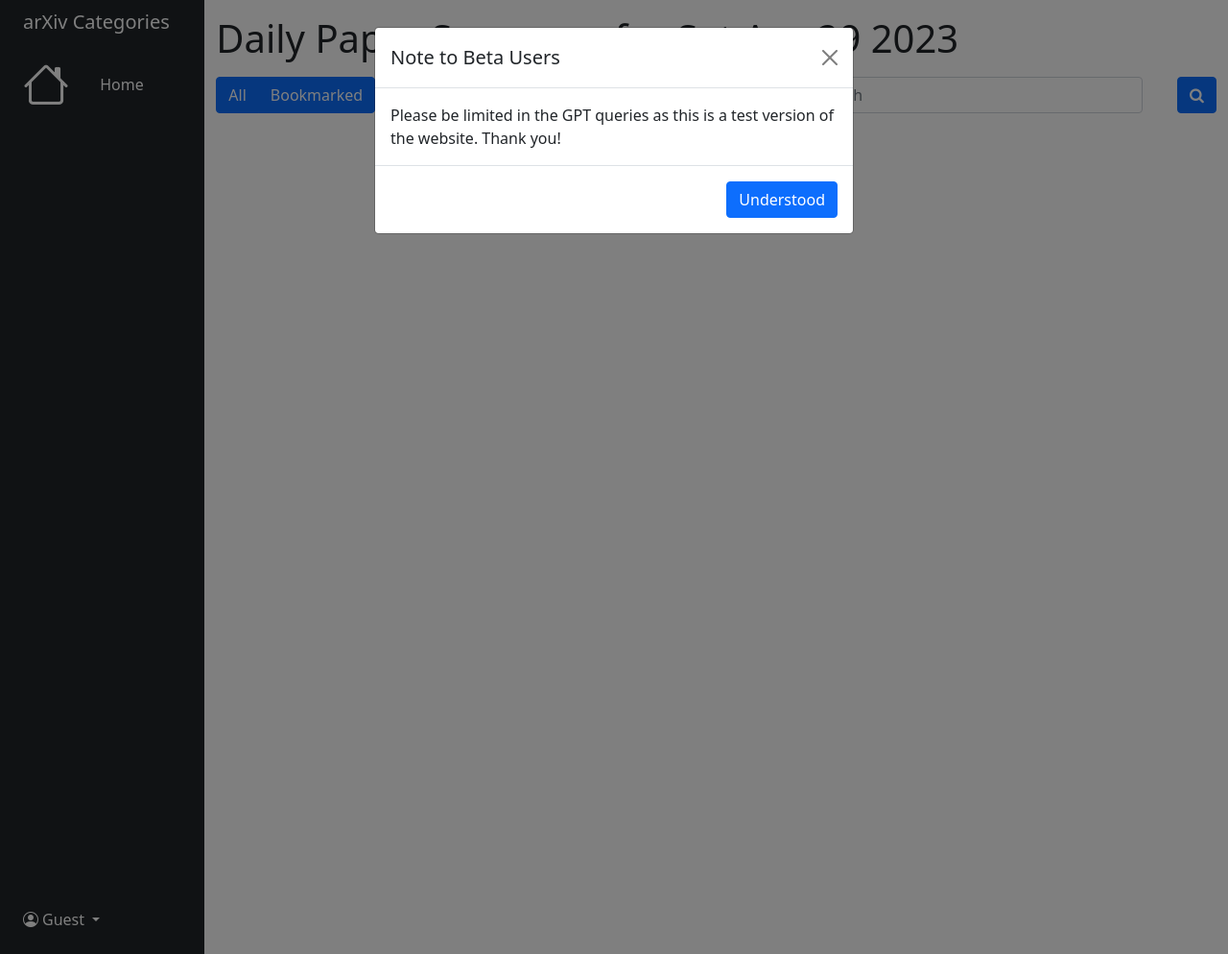
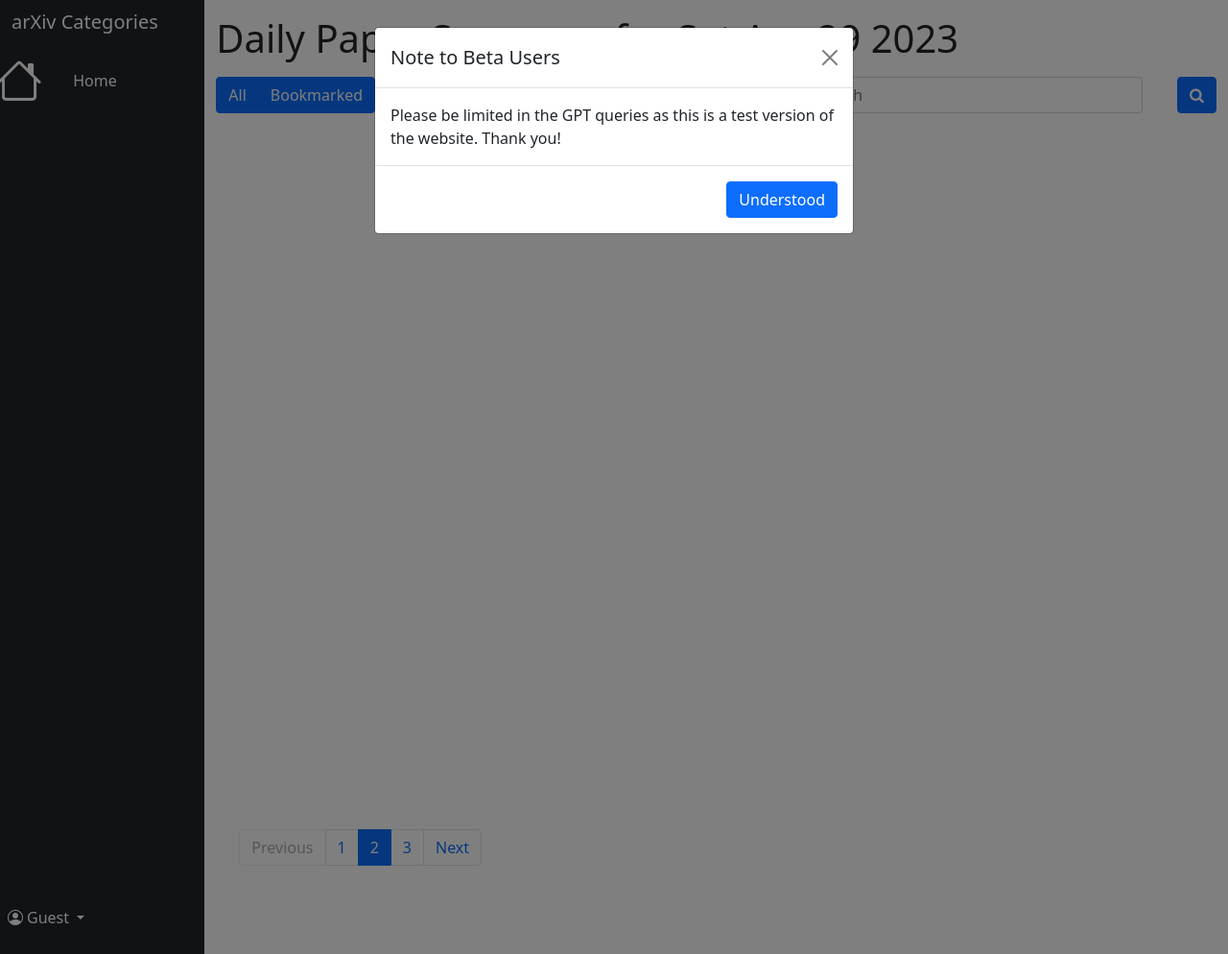
Before and after one commit to tboudreaux/MethuselanThucydides, a Flask app: page / in a window 1280 px wide. Shown: the whole page at 96% size. Run offline with Flask 3, Linux system fonts and the light colour scheme; parts of the project's set-up code (start-up, migrations or seed data) failed here and were passed over; some libraries are stand-ins or nearby versions.

Commit message:
Added start of pagation system and added better scrolling to home, paper view, and sidebar

```diff
--- a/MT/static/css/style.css
+++ b/MT/static/css/style.css
@@ -287,15 +287,15 @@ to {transform: rotate(360deg);}
   padding: 20px;
 }
 
-#paperList {
-	height: 90vh;
-	overflow-y: auto;
-}
-
-#home{
-	height: 90vh;
-	overflow-y: auto;
-}
+/* #paperList { */
+/* 	/* height: 90vh; */ */
+/* 	overflow-y: auto; */
+/* } */
+/*  */
+/* #home{ */
+/* 	/* height: 90vh; */ */
+/* 	overflow-y: auto; */
+/* } */
 .sidebar {
 position: fixed;
 top: 0;
--- a/MT/static/js/ui.js
+++ b/MT/static/js/ui.js
@@ -94,7 +94,7 @@ async function format_home_button(){
 	homeButtonContainer.id = "navItem_home";
 
 	let homeButton = homeButtonContainer.querySelector('.nav-link');
-	homeButton.href = "#home";
+	homeButton.href = "#home-page";
 	homeButton.id = "categoryButton_home";
 	homeButton.addEventListener('click', function(event) { formatHomePage(); });
 
--- a/MT/templates/indexUI.html
+++ b/MT/templates/indexUI.html
@@ -148,10 +148,12 @@
 								<input type="text" class="form-control float-end" id="search-query" placeholder="Search">
 							</div>
 							<div class="row">
+								<div class="col-md-4">
 								<div class="dropdown" id="search-results">
 									<a data-bs-toggle="dropdown" id="search-result-toggler"></a>
 									<ul class="dropdown-menu dropdown-menu-start" aria-labelledby="dropdown-menu" id='search-results-list'>
 									</ul>
+								</div>
 								</div>
 							</div>
 						</div>
@@ -170,16 +172,31 @@
 							  </div>
 						  </div>
 					  </div>
-					  <hl>
-					  <div class="row">
-						  <div class="col">
+					  <div class="container vh-100 d-flex flex-column">
+						  <div class="row h-75 overflow-auto">
 							  <div id="home">
 							  </div>
 							  <div id="paperList">
 							  </div>
 						  </div>
+						  <div class="row h-25">
+							<nav aria-label="...">
+								<ul class="pagination">
+									<li class="page-item disabled">
+										<a class="page-link">Previous</a>
+									</li>
+									<li class="page-item"><a class="page-link" href="#">1</a></li>
+										<li class="page-item active" aria-current="page">
+									<a class="page-link" href="#">2</a>
+									</li>
+									<li class="page-item"><a class="page-link" href="#">3</a></li>
+									<li class="page-item">
+										<a class="page-link" href="#">Next</a>
+									</li>
+								</ul>
+							</nav>
+						  </div>
 					  </div>
-				  </div>
 				</div>
             </div>
 		</div>
--- a/MT/templates/sidebar.html
+++ b/MT/templates/sidebar.html
@@ -1,11 +1,18 @@
 <div class="col-auto col-md-3 col-xl-2 px-sm-2 px-0 bg-dark d-none d-sm-block">
-	<div class="d-flex flex-column align-items-center align-items-sm-start px-3 pt-2 text-white min-vh-100">
-		<a href="/" class="d-flex align-items-center pb-3 mb-md-0 me-md-auto text-white text-decoration-none">
-			<span class="fs-5 d-none d-sm-inline">arXiv Categories</span>
-		</a>
-	<ul class="nav nav-pills flex-column mb-sm-auto mb-0 align-items-center align-items-sm-start" id="cat-menu">
+	<div class="container vh-100 w-100 p-0">
+	<div class="row" style="height:5%">
+		<div class="d-flex flex-column align-items-center align-items-sm-start px-3 pt-2 text-white min-vh-100">
+			<a href="/" class="d-flex align-items-center pb-3 mb-md-0 me-md-auto text-white text-decoration-none">
+				<span class="fs-5 d-none d-sm-inline">arXiv Categories</span>
+			</a>
+		</div>
+	</div>
+	<div class="row overflow-auto" style="height: 90%;">
+	<ul class="nav nav-pills flex-column mb-sm-auto mb-0 align-items-center align-items-sm-start overflow-auto" id="cat-menu">
 	</ul>
-	<hr>
+	</div>
+	<div class="row">
+	<!-- <hr> -->
 	<div class="dropdown pb-4">
 		<a href="#" class="d-flex align-items-center text-white text-decoration-none dropdown-toggle" id="dropdownUser1" data-bs-toggle="dropdown" aria-expanded="false">
 			<i class="bi bi-person-circle"></i>
@@ -15,4 +22,5 @@
 		</ul>
 	</div>
 	</div>
+	</div>
 </div>
```
Also changed, not shown: imgs/MTlogoNew.svg.
